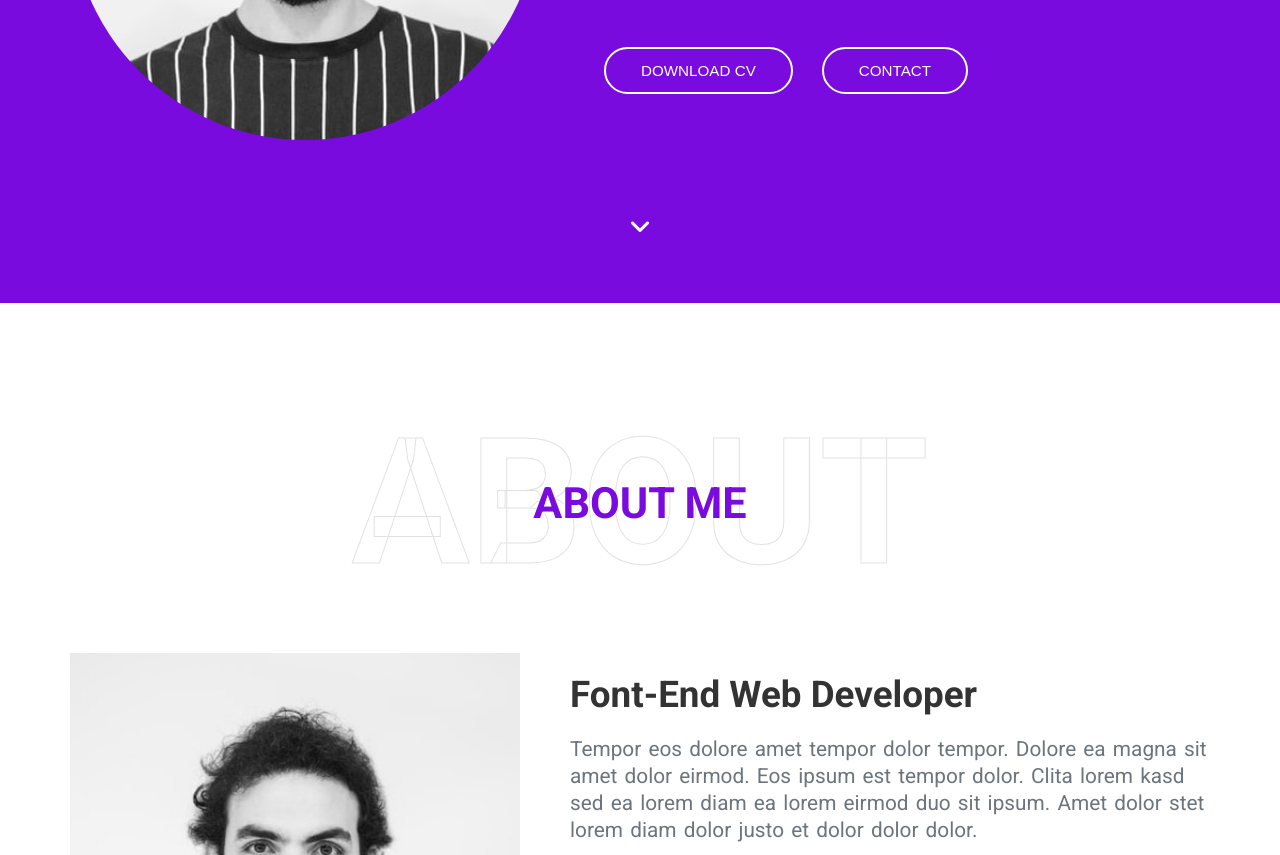
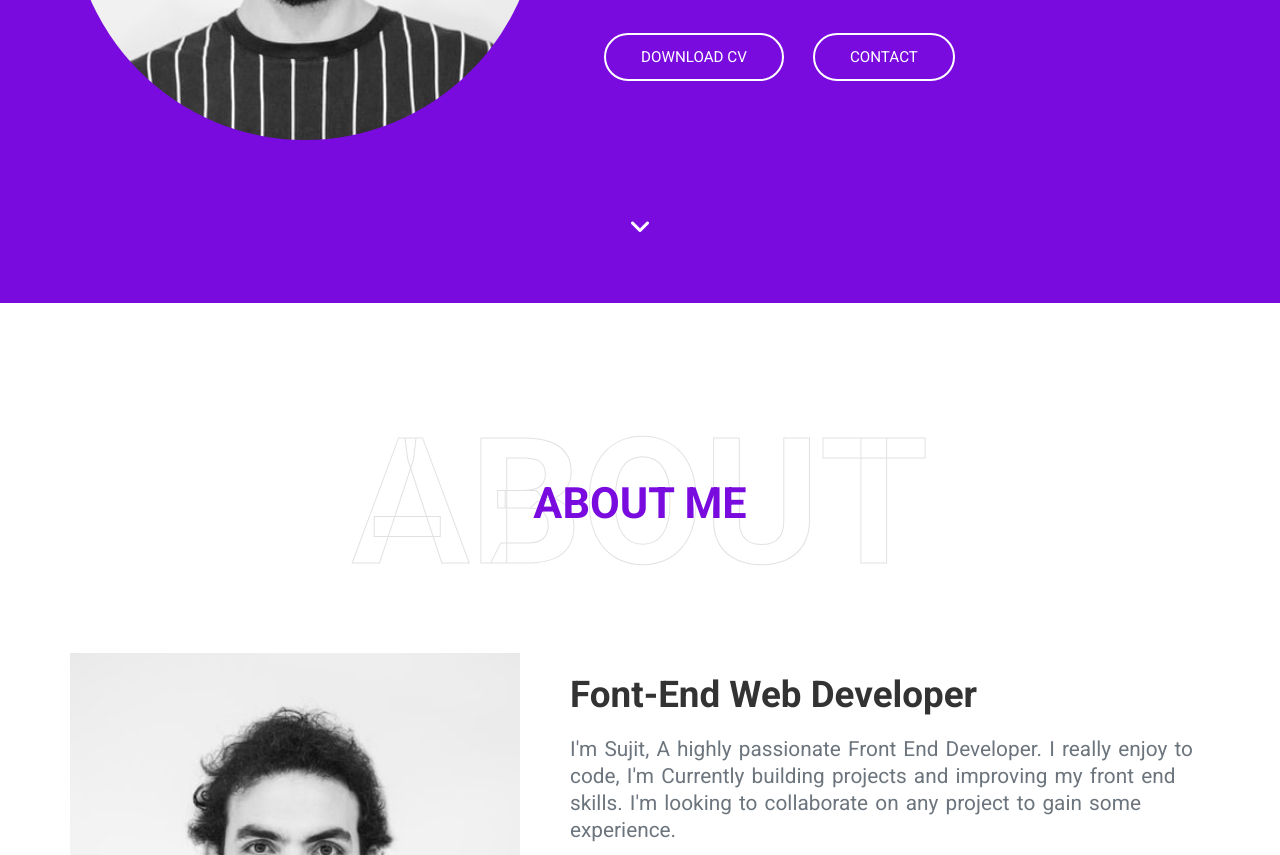
Before and after one commit to sujitroy-dev/MY-WEBSITE, a plain HTML site: page index.html in a window 1280 px wide. Shown: the part 497-1352 px from the top of the page. Drawn offline with nearby package versions, Linux system fonts and the light colour scheme.

Commit message:
about info - h2 size and some text

```diff
--- a/index.html
+++ b/index.html
@@ -39,8 +39,8 @@ awesome/4.7.0/css/font-awesome.min.css"
             <span class="cursor"></span>
           </div>
           <div class="home-action-container">
-            <button id="download-cv-btn" class="round-btn">Download CV</button>
-            <button id="contact-btn" class="round-btn">Contact</button>
+            <a href="/" id="download-cv-btn" class="round-btn">Download CV</a>
+            <a href="/#contact" id="contact-btn" class="round-btn">Contact</a>
           </div>
         </div>
       </div>
@@ -63,10 +63,7 @@ awesome/4.7.0/css/font-awesome.min.css"
         <div class="about-info-container">
           <h2>Font-End Web Developer</h2>
           <p>
-            Tempor eos dolore amet tempor dolor tempor. Dolore ea magna sit amet
-            dolor eirmod. Eos ipsum est tempor dolor. Clita lorem kasd sed ea
-            lorem diam ea lorem eirmod duo sit ipsum. Amet dolor stet lorem diam
-            dolor justo et dolor dolor dolor.
+            I'm Sujit, A highly passionate  Front End Developer. I really enjoy to code, I'm Currently building projects and improving my front end skills. I'm looking to collaborate on any project to gain some experience.
           </p>
           <div class="about-info-row">
             <div class="about-info-column">
--- a/phone.css
+++ b/phone.css
@@ -42,6 +42,9 @@ body {
   }
   .about-info-container {
     padding: 0 99px;
+  }
+  .about-info-container h2 {
+    font-size: 1.5rem;
   }
   .portfolio-container {
     max-width: 100vw;
--- a/style.css
+++ b/style.css
@@ -95,7 +95,8 @@ body {
 .home-action-container {
   margin-top: 50px;
 }
-.home-action-container button {
+.home-action-container a {
+  text-decoration: none;
   background-color: transparent;
   color: #fff;
   font-size: 0.95rem;
```
